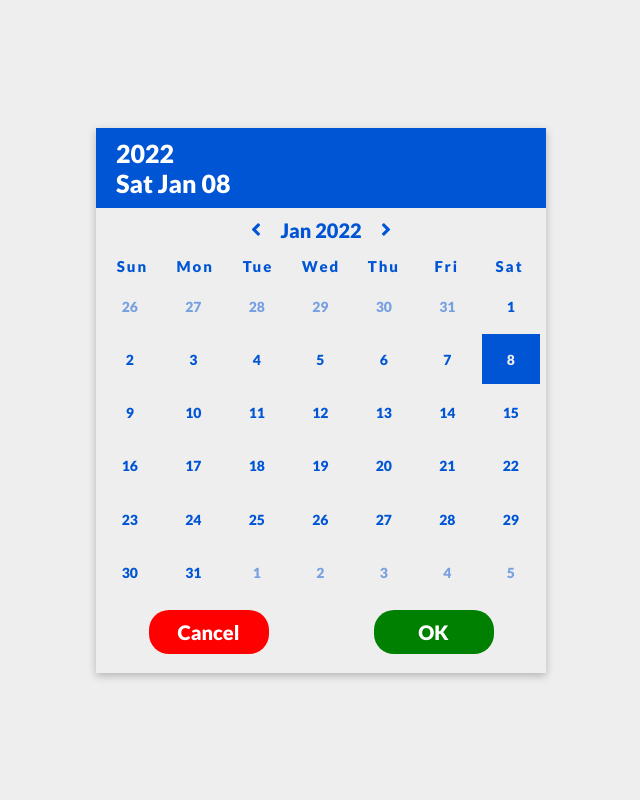
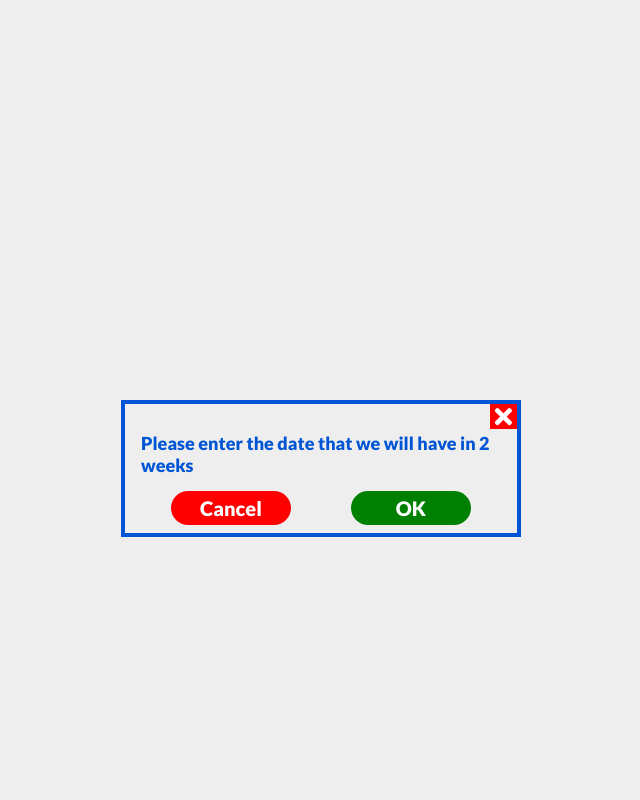
Before and after one commit to rirrgang/InteractiveSystems, a PHP site: the page made by First Prototype/index.html in a window 1280 px wide. Shown: the whole page, without its empty margins (319-959 px from the left). Run offline with PHP 8.4, Linux system fonts and the light colour scheme.

Commit message:
Improvements

```diff
--- a/First Prototype/index.html
+++ b/First Prototype/index.html
@@ -12,6 +12,18 @@
 </head>
 
 <body>
+
+    <div class="modularUpperContainer">
+        <div class="modularContainer">
+            <i class="fas fa-times"></i>
+            <div class="modularPage">Please enter the date that we will have in 2 weeks</div>
+            <div class="actionButtonsContainer">
+                <button class="cancel">Cancel</button>
+                <button class="ok">OK</button>
+            </div>
+        </div>
+    </div>
+
     <div class="container">
         <div class="calendar">
             <div class="date">
--- a/First Prototype/style.css
+++ b/First Prototype/style.css
@@ -6,12 +6,48 @@
         sans-serif;
 }
 
+body {
+    background-color: rgb(238, 238, 238);
+    color: rgb(238, 238, 238);
+}
+
+.modularUpperContainer {
+    width: 100%;
+    display: flex;
+    justify-content: center;
+}
+
+.modularContainer {
+    position: absolute;
+    top: 50%;
+    display: flex;
+    flex-direction: column;
+    width: 400px;
+    color: rgb(0, 85, 212);
+    border: 4px solid rgb(0, 85, 212);
+    padding: 8px 16px;
+}
+
+.modularPage {
+    margin-top: 20px;
+    font-size: 18px;
+}
+
+.modularContainer .actionButtonsContainer {
+    margin: 0;
+    margin-top: 15px;
+    padding: 0;
+}
+
+.modularContainer .actionButtonsContainer button {
+    padding: 5px;
+}
+
 .container {
     width: 100%;
     height: 100vh;
-    background-color: rgb(238, 238, 238);
-    color: rgb(238, 238, 238);
-    display: flex;
+    /*display: flex; */
+    display: none;
     justify-content: center;
     align-items: center;
 }
@@ -157,3 +193,14 @@
 .ok {
     background: green;
 }
+
+.fa-times {
+    position: absolute;
+    right: 0;
+    top: 0;
+    font-size: 25px;
+    padding: 0px 5px;
+    background: red;
+    color: white;
+    cursor: pointer;
+}
```
Also changed, not shown: home.html (+18 -1 lines), home_style.css (added, +57 -0 lines), Calendar1.png (added), Calendar2.png (added).
